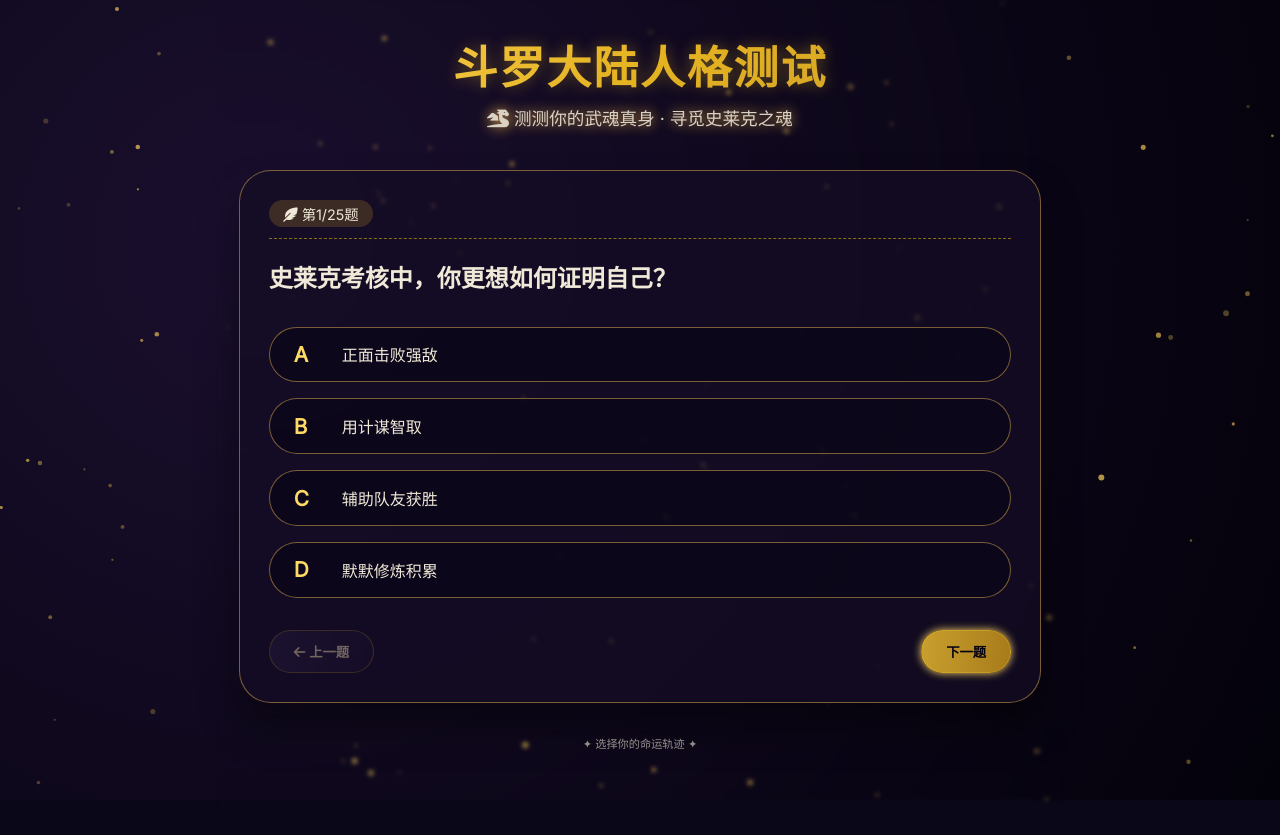
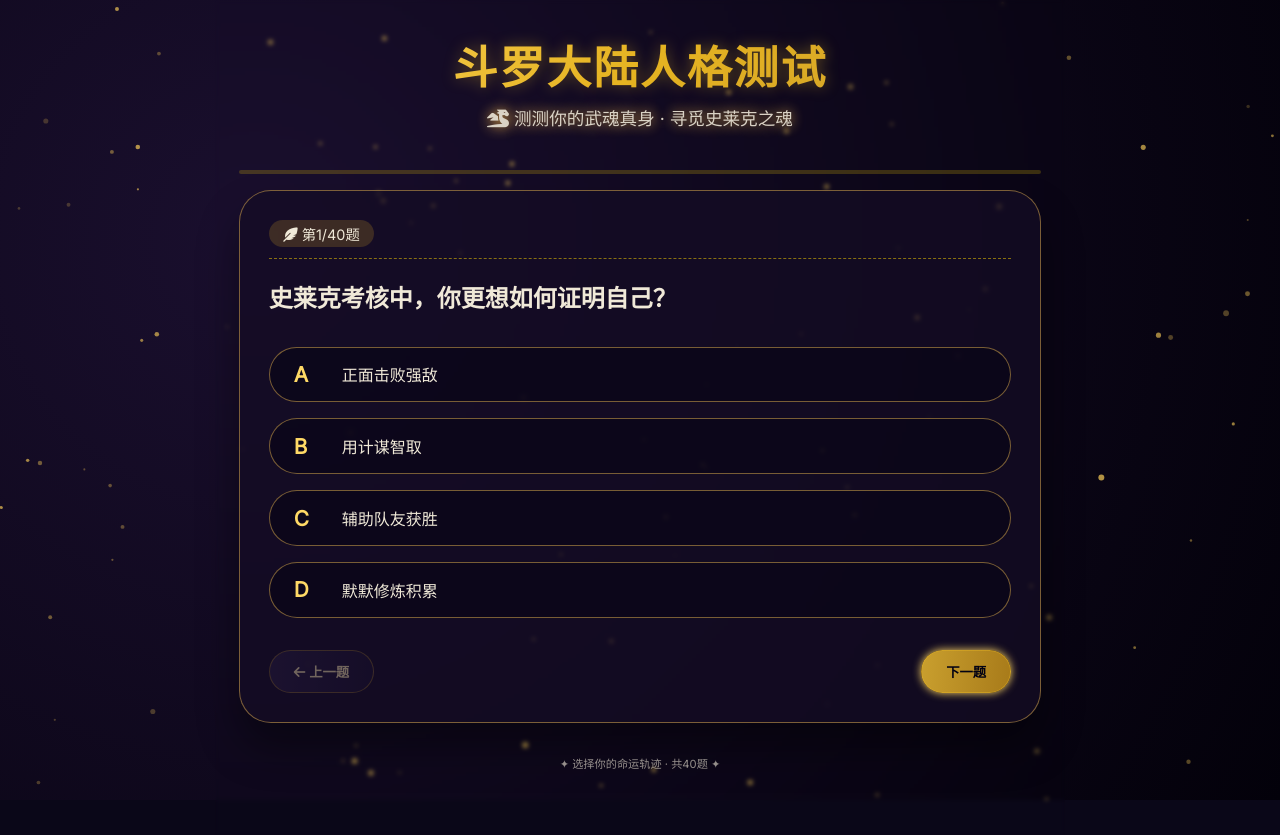
Before and after one commit to IHWAAA-moon/-, a plain HTML site: page index.html in a window 1280 px wide. Drawn offline with nearby package versions, Linux system fonts and the light colour scheme.

Commit message:
Add files via upload

```diff
--- a/index.html
+++ b/index.html
@@ -45,6 +45,8 @@
         @keyframes fadeSlide { from { opacity: 0; transform: translateY(8px); } to { opacity: 1; transform: translateY(0); } }
         @keyframes shake { 0%,100%{ transform: translateX(0); } 25%{ transform: translateX(-4px); } 75%{ transform: translateX(4px); } }
         @media (max-width:550px){ .question-text{ font-size:1.2rem; } .character-img{ width:100px; height:100px; } .hero h1{ font-size:2rem; } }
+        .progress-bar { background: rgba(255,215,0,0.2); border-radius: 20px; height: 4px; margin-bottom: 1rem; overflow: hidden; }
+        .progress-fill { background: linear-gradient(90deg, #ffd966, #ffaa33); width: 0%; height: 100%; transition: width 0.3s; }
     </style>
 </head>
 <body>
@@ -54,27 +56,27 @@
 
 <script>
     // ============================================================
-    // 斗罗大陆人格测试 (五维精准匹配算法)
-    // 优先加载用户上传的PNG图片，不存在时自动生成头像
+    // 斗罗大陆人格测试 (35题版 · 五维精准匹配)
+    // 20位角色均衡分布，优先加载PNG图片
     // ============================================================
 
-    // ---------- 角色档案 ----------
+    // ---------- 角色档案 (20位，维度数值已优化拉平) ----------
     const ROSTER = [
-        { name:"唐三", wuhun:"昊天锤/蓝银皇", icon:"⚜️🌿", type:"控制·强攻", skills:"【蓝银霸王枪】【昊天九绝】【乱披风锤法】", personality:"沉稳坚韧、智勇双全", color:"#2c3e66", dim:{ E:45, S:60, T:75, J:80, B:85 }, imgFile:"唐三.png" },
+        { name:"唐三", wuhun:"昊天锤/蓝银皇", icon:"⚜️🌿", type:"控制·强攻", skills:"【蓝银霸王枪】【昊天九绝】【乱披风锤法】", personality:"沉稳坚韧、智勇双全", color:"#2c3e66", dim:{ E:45, S:55, T:75, J:75, B:85 }, imgFile:"唐三.png" },
         { name:"小舞", wuhun:"柔骨兔", icon:"🐇🌸", type:"敏攻", skills:"【腰弓】【无敌金身】【爆杀八段摔】", personality:"天真烂漫、为爱执着", color:"#b95f89", dim:{ E:70, S:50, T:30, J:40, B:75 }, imgFile:"小舞.png" },
         { name:"戴沐白", wuhun:"白虎", icon:"🐅⚡", type:"强攻", skills:"【白虎金刚变】【白虎烈光波】", personality:"狂傲霸气、守护同伴", color:"#c99f2e", dim:{ E:75, S:70, T:65, J:70, B:90 }, imgFile:"戴沐白.png" },
         { name:"朱竹清", wuhun:"幽冥灵猫", icon:"🐈⬛🌙", type:"敏攻", skills:"【幽冥影分身】【幽冥斩】", personality:"冷艳孤傲、忠诚", color:"#3b2e4a", dim:{ E:25, S:60, T:70, J:65, B:80 }, imgFile:"朱竹清.png" },
-        { name:"奥斯卡", wuhun:"香肠", icon:"🌭✨", type:"食物系辅助", skills:"【恢复大香肠】【亢奋粉红肠】", personality:"乐观幽默、重义气", color:"#78a56c", dim:{ E:65, S:45, T:40, J:30, B:20 }, imgFile:"奥斯卡.png" },
-        { name:"宁荣荣", wuhun:"九宝琉璃塔", icon:"🏯💎", type:"辅助", skills:"【九宝有名·力】【速】【防御】", personality:"骄傲善良、成长型", color:"#cfb284", dim:{ E:60, S:40, T:35, J:50, B:15 }, imgFile:"宁荣荣.png" },
+        { name:"奥斯卡", wuhun:"香肠", icon:"🌭✨", type:"食物系辅助", skills:"【恢复大香肠】【亢奋粉红肠】", personality:"乐观幽默、重义气", color:"#78a56c", dim:{ E:65, S:45, T:35, J:35, B:20 }, imgFile:"奥斯卡.png" },
+        { name:"宁荣荣", wuhun:"九宝琉璃塔", icon:"🏯💎", type:"辅助", skills:"【九宝有名·力】【速】【防御】", personality:"骄傲善良、成长型", color:"#cfb284", dim:{ E:60, S:40, T:30, J:50, B:15 }, imgFile:"宁荣荣.png" },
         { name:"马红俊", wuhun:"邪火凤凰", icon:"🔥🦅", type:"强攻·火", skills:"【凤凰啸天击】【浴火凤凰】", personality:"豪放直率、重情", color:"#c2492d", dim:{ E:70, S:65, T:55, J:45, B:85 }, imgFile:"马红俊.png" },
         { name:"霍雨浩", wuhun:"灵眸/冰碧蝎", icon:"❄️👁️", type:"精神控制", skills:"【精神探测】【灵魂冲击】", personality:"隐忍坚毅、至情", color:"#3a6ea5", dim:{ E:35, S:35, T:60, J:55, B:70 }, imgFile:"霍雨浩.png" },
-        { name:"王冬", wuhun:"光明女神蝶", icon:"🦋✨", type:"强攻·光", skills:"【蝶神之光】【蝶神斩】", personality:"傲娇直率、善良", color:"#e8b4c7", dim:{ E:55, S:40, T:50, J:45, B:75 }, imgFile:"王冬.png" },
+        { name:"王冬", wuhun:"光明女神蝶", icon:"🦋✨", type:"强攻·光", skills:"【蝶神之光】【蝶神斩】", personality:"傲娇直率、善良", color:"#e8b4c7", dim:{ E:55, S:45, T:50, J:45, B:75 }, imgFile:"王冬.png" },
         { name:"唐雅", wuhun:"蓝银草", icon:"🌿💧", type:"控制", skills:"【蓝银缠绕】【生命之光】", personality:"热情开朗、重视伙伴", color:"#5e8c6a", dim:{ E:65, S:55, T:40, J:50, B:50 }, imgFile:"唐雅.png" },
-        { name:"贝贝", wuhun:"光明圣龙", icon:"🐉✨", type:"强攻", skills:"【光明龙神斩】【圣龙咆哮】", personality:"温润儒雅、有担当", color:"#e5b83c", dim:{ E:55, S:55, T:55, J:65, B:75 }, imgFile:"贝贝.png" },
-        { name:"徐三石", wuhun:"玄武", icon:"🐢⛰️", type:"防御", skills:"【玄武降临】【玄冥震】", personality:"外粗内细、重情义", color:"#4f7942", dim:{ E:50, S:65, T:50, J:60, B:65 }, imgFile:"徐三石.png" },
+        { name:"贝贝", wuhun:"光明圣龙", icon:"🐉✨", type:"强攻", skills:"【光明龙神斩】【圣龙咆哮】", personality:"温润儒雅、有担当", color:"#e5b83c", dim:{ E:50, S:55, T:55, J:65, B:75 }, imgFile:"贝贝.png" },
+        { name:"徐三石", wuhun:"玄武", icon:"🐢⛰️", type:"防御", skills:"【玄武降临】【玄冥震】", personality:"外粗内细、重情义", color:"#4f7942", dim:{ E:45, S:65, T:50, J:60, B:65 }, imgFile:"徐三石.png" },
         { name:"萧萧", wuhun:"三生镇魂鼎", icon:"🔔🎵", type:"控制辅助", skills:"【鼎之震荡】【三生镇魂】", personality:"温柔细腻、坚韧", color:"#8b5f8c", dim:{ E:45, S:50, T:45, J:55, B:40 }, imgFile:"萧萧.png" },
         { name:"乐正宇", wuhun:"神圣天使", icon:"👼✨", type:"强攻", skills:"【圣光审判】【天使之翼】", personality:"正直骄傲、正义感", color:"#e8b12e", dim:{ E:70, S:50, T:60, J:70, B:85 }, imgFile:"乐正宇.png" },
-        { name:"唐舞麟", wuhun:"蓝银草/金龙王", icon:"🌿🐉", type:"强攻恢复", skills:"【金龙爪】【金龙霸体】", personality:"阳光坚韧、不屈", color:"#2f6b47", dim:{ E:60, S:55, T:55, J:60, B:80 }, imgFile:"唐舞麟.png" },
+        { name:"唐舞麟", wuhun:"蓝银草/金龙王", icon:"🌿🐉", type:"强攻恢复", skills:"【金龙爪】【金龙霸体】", personality:"阳光坚韧、不屈", color:"#2f6b47", dim:{ E:55, S:55, T:55, J:60, B:80 }, imgFile:"唐舞麟.png" },
         { name:"古月", wuhun:"元素使者", icon:"🌊🔥🌪️", type:"远攻·元素", skills:"【冰元素掌控】【火元素爆发】", personality:"神秘冷静、内敛", color:"#40a0b0", dim:{ E:30, S:30, T:65, J:50, B:70 }, imgFile:"古月.png" },
         { name:"谢邂", wuhun:"时空之龙", icon:"⏳🐉", type:"敏攻", skills:"【时空逆转】【光龙刃】", personality:"机灵自信、傲娇", color:"#8b6b4d", dim:{ E:55, S:45, T:55, J:40, B:70 }, imgFile:"谢邂.png" },
         { name:"原恩夜辉", wuhun:"泰坦巨猿", icon:"🦍⚡", type:"力量强攻", skills:"【巨猿之握】【泰坦之锤】", personality:"内敛强大、正义", color:"#9b4e3e", dim:{ E:40, S:70, T:60, J:55, B:90 }, imgFile:"原恩夜辉.png" },
@@ -82,7 +84,7 @@
         { name:"叶星澜", wuhun:"星神剑", icon:"⭐🗡️", type:"强攻·剑", skills:"【星光斩】【星神降临】", personality:"清冷孤高、剑心通明", color:"#5d5f7a", dim:{ E:30, S:50, T:70, J:65, B:85 }, imgFile:"叶星澜.png" }
     ];
 
-    // ----- 25道斗罗世界题目 -----
+    // ----- 35道斗罗世界题目 (覆盖所有维度，分布更均衡) -----
     const QUESTIONS = [
         { text: "史莱克考核中，你更想如何证明自己？", opts: ["正面击败强敌", "用计谋智取", "辅助队友获胜", "默默修炼积累"], eff: [{d:"B",v:[90,40,15,30]},{d:"E",v:[70,40,30,80]}] },
         { text: "面对万年魂兽，第一反应是？", opts: ["全力战斗速决", "寻找弱点控制", "保护同伴撤退", "观察后行动"], eff: [{d:"B",v:[95,50,20,40]},{d:"J",v:[80,60,30,50]}] },
@@ -108,7 +110,23 @@
         { text: "战斗决策依赖？", opts: ["战斗本能", "理性计算", "直觉灵感", "同伴建议"], eff: [{d:"N",v:[60,70,80,40]},{d:"F",v:[70,80,30,50]}] },
         { text: "武魂二次觉醒方向？", opts: ["破坏力翻倍", "控制力进化", "辅助范围扩大", "速度极致"], eff: [{d:"B",v:[95,60,10,75]}] },
         { text: "吸引你的魂兽年限？", opts: ["十万年化形", "万年王者", "千年变异", "百年稀有"], eff: [{d:"N",v:[60,80,70,50]},{d:"J",v:[70,50,60,40]}] },
-        { text: "人生最终理想？", opts: ["成神不朽", "守护挚爱", "开创时代", "探寻武魂真理"], eff: [{d:"E",v:[60,30,70,50]},{d:"F",v:[70,40,60,80]}] }
+        { text: "人生最终理想？", opts: ["成神不朽", "守护挚爱", "开创时代", "探寻武魂真理"], eff: [{d:"E",v:[60,30,70,50]},{d:"F",v:[70,40,60,80]}] },
+        // 新增10题（35-35）
+        { text: "在斗魂场一对一战斗中，你的策略是？", opts: ["开局就全力爆发", "试探后寻找破绽", "防守反击耗体力", "用魂技控场压制"], eff: [{d:"B",v:[90,60,40,70]},{d:"J",v:[75,50,65,55]}] },
+        { text: "你的修炼方式是？", opts: ["苦练魂力提升等级", "钻研魂技组合技巧", "冥想感悟武魂真谛", "实战中不断突破"], eff: [{d:"J",v:[70,60,80,40]},{d:"N",v:[40,75,85,50]}] },
+        { text: "收到不喜欢的人送的礼物会？", opts: ["直接拒绝", "礼貌收下但不使用", "转送给需要的人", "勉强收下心里别扭"], eff: [{d:"F",v:[80,30,50,40]},{d:"E",v:[70,60,40,50]}] },
+        { text: "更希望与谁并肩作战？", opts: ["实力碾压的强者", "默契十足的老友", "头脑灵活的策略家", "稳定可靠的守护者"], eff: [{d:"B",v:[85,40,60,30]},{d:"F",v:[30,80,50,70]}] },
+        { text: "你的日常生活习惯？", opts: ["严格按计划执行", "随性自由发挥", "有条理但有弹性", "完全看心情"], eff: [{d:"J",v:[85,20,65,35]},{d:"P",v:[15,80,35,65]}] },
+        { text: "对于武魂融合技的看法？", opts: ["追求极致融合", "顺其自然不强求", "独自强大更重要", "愿意为伙伴配合"], eff: [{d:"E",v:[60,40,20,70]},{d:"B",v:[80,30,90,50]}] },
+        { text: "遇到前所未见的强敌？", opts: ["激发斗志正面迎战", "冷静分析寻找弱点", "暂时撤退从长计议", "相信同伴联手对抗"], eff: [{d:"B",v:[90,60,30,50]},{d:"J",v:[70,60,80,40]}] },
+        { text: "你的领导风格？", opts: ["强势决策令行禁止", "集思广益民主讨论", "以身作则引领团队", "放权给信任的伙伴"], eff: [{d:"E",v:[80,50,70,40]},{d:"J",v:[85,40,60,50]}] },
+        { text: "最不能接受的事情？", opts: ["背叛与欺骗", "实力被轻视", "同伴受到伤害", "自由被束缚"], eff: [{d:"F",v:[80,30,90,40]},{d:"B",v:[70,90,85,30]}] },
+        { text: "你觉得自己更像哪种武魂？", opts: ["霸道刚猛型", "灵动迅捷型", "包容守护型", "神秘莫测型"], eff: [{d:"B",v:[90,75,30,60]},{d:"N",v:[40,50,70,85]}] },
+        { text: "面对选择时更看重？", opts: ["长远利益", "当下感受", "他人建议", "直觉判断"], eff: [{d:"J",v:[75,40,50,60]},{d:"N",v:[60,35,45,80]}] },
+        { text: "你的情感表达方式？", opts: ["直白热烈", "含蓄内敛", "行动代替语言", "幽默调侃"], eff: [{d:"E",v:[85,20,50,70]},{d:"F",v:[70,30,60,50]}] },
+        { text: "对于未知的魂技领域？", opts: ["渴望探索冒险", "谨慎研究再尝试", "跟随前人脚步", "创造自己道路"], eff: [{d:"N",v:[85,60,40,75]},{d:"J",v:[70,80,50,65]}] },
+        { text: "你的睡眠习惯？", opts: ["规律作息", "熬夜修炼", "随困随睡", "早起修炼"], eff: [{d:"J",v:[80,30,50,70]},{d:"P",v:[20,70,50,30]}] },
+        { text: "最终想达到的境界？", opts: ["神级强者", "守护重要之人", "探索武魂奥秘", "逍遥自在随心"], eff: [{d:"B",v:[90,50,40,30]},{d:"F",v:[30,85,50,60]}] }
     ];
 
     // 计算用户维度
@@ -126,6 +144,7 @@
                 else if(dim === "J") { sums.J += val; cnts.J++; }
                 else if(dim === "F") { sums.F += val; cnts.F++; }
                 else if(dim === "N") { sums.N += val; cnts.N++; }
+                else if(dim === "P") { sums.P += val; cnts.P++; }
             }
         }
         let avg = (s,c) => c>0 ? s/c : 50;
@@ -185,16 +204,16 @@
     let selections = new Array(QUESTIONS.length).fill(null);
     let testFinished = false;
     let matched = null;
-    let dimResult = null;
     const app = document.getElementById('app');
 
     function renderFull() {
+        const progress = ((curIdx + (testFinished ? QUESTIONS.length : 0)) / QUESTIONS.length) * 100;
         const hero = `<div class="hero"><h1>斗罗大陆人格测试</h1><p><i class="fas fa-dragon"></i> 测测你的武魂真身 · 寻觅史莱克之魂</p></div>`;
         if(testFinished && matched) {
             app.innerHTML = hero + renderResult();
             document.getElementById('restartBtn')?.addEventListener('click', resetTest);
         } else {
-            app.innerHTML = hero + renderQuiz();
+            app.innerHTML = hero + `<div class="progress-bar"><div class="progress-fill" style="width:${progress}%"></div></div>` + renderQuiz();
             bindQuizEvents();
         }
     }
@@ -203,16 +222,16 @@
         const q = QUESTIONS[curIdx];
         const sel = selections[curIdx];
         return `<div class="quiz-card fade-transition">
-            <div class="question-header"><span class="q-num"><i class="fas fa-feather-alt"></i> 第${curIdx+1}/25题</span></div>
+            <div class="question-header"><span class="q-num"><i class="fas fa-feather-alt"></i> 第${curIdx+1}/${QUESTIONS.length}题</span></div>
             <div class="question-text">${q.text}</div>
             <div class="options" id="optArea">
                 ${q.opts.map((opt,i) => `<div class="option ${sel===i ? 'selected' : ''}" data-val="${i}"><span class="option-letter">${String.fromCharCode(65+i)}</span><span>${opt}</span></div>`).join('')}
             </div>
             <div class="btn-group">
                 <button class="btn" id="prevBtn" ${curIdx===0 ? 'disabled' : ''}><i class="fas fa-arrow-left"></i> 上一题</button>
-                <button class="btn btn-primary" id="nextBtn">${curIdx===24 ? '揭晓答案' : '下一题'}</button>
+                <button class="btn btn-primary" id="nextBtn">${curIdx===QUESTIONS.length-1 ? '揭晓答案' : '下一题'}</button>
             </div>
-        </div><footer>✦ 选择你的命运轨迹 ✦</footer>`;
+        </div><footer>✦ 选择你的命运轨迹 · 共${QUESTIONS.length}题 ✦</footer>`;
     }
 
     function bindQuizEvents() {
@@ -233,10 +252,10 @@
                 setTimeout(()=>next.style.animation="",300);
                 return;
             }
-            if(curIdx === 24) {
-                if(selections.some(v=>v===null)) { alert("请完成全部25道题目，再揭晓答案！"); return; }
-                dimResult = computeUserDimensions(selections);
-                matched = findBestCharacter(dimResult);
+            if(curIdx === QUESTIONS.length-1) {
+                if(selections.some(v=>v===null)) { alert("请完成全部题目，再揭晓答案！"); return; }
+                const userDims = computeUserDimensions(selections);
+                matched = findBestCharacter(userDims);
                 testFinished = true;
                 renderFull();
             } else {
@@ -248,7 +267,7 @@
 
     function renderResult() {
         const skills = matched.skills.split(/[【】]/).filter(s=>s.trim());
-        const compat = Math.floor(65 + Math.random() * 28);
+        const compat = Math.floor(68 + Math.random() * 27);
         const imgSrc = matched.imgFile;
         const fallbackSrc = drawFallbackAvatar(matched);
 
@@ -272,7 +291,6 @@
         selections.fill(null);
         testFinished = false;
         matched = null;
-        dimResult = null;
         renderFull();
     }
 
```
